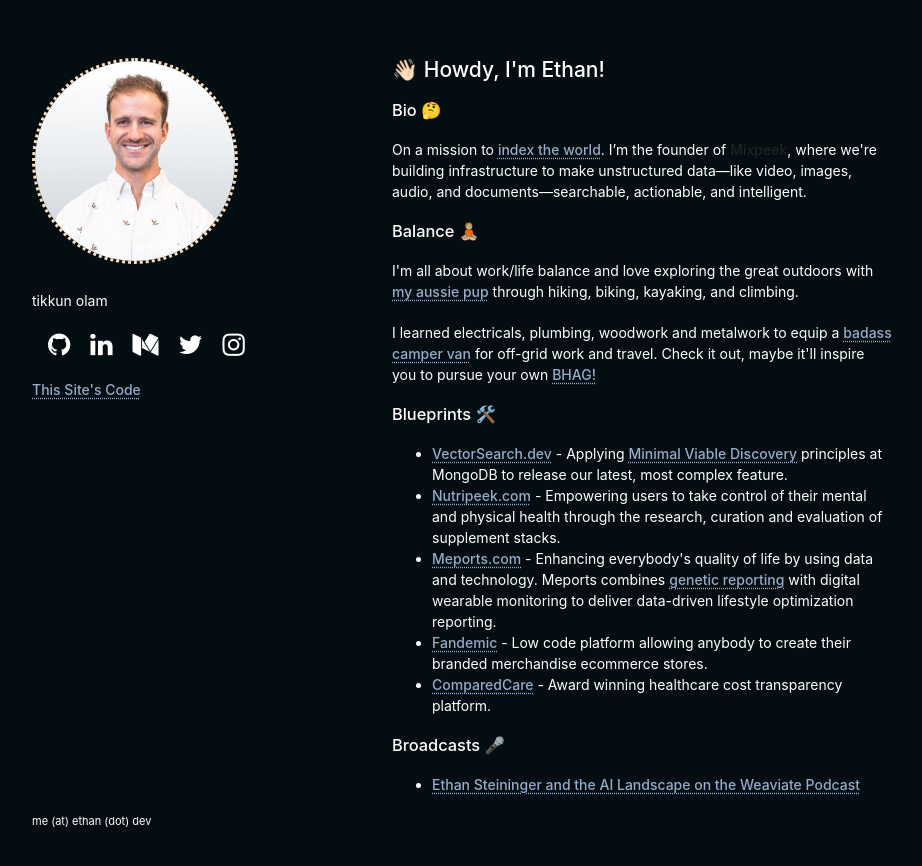
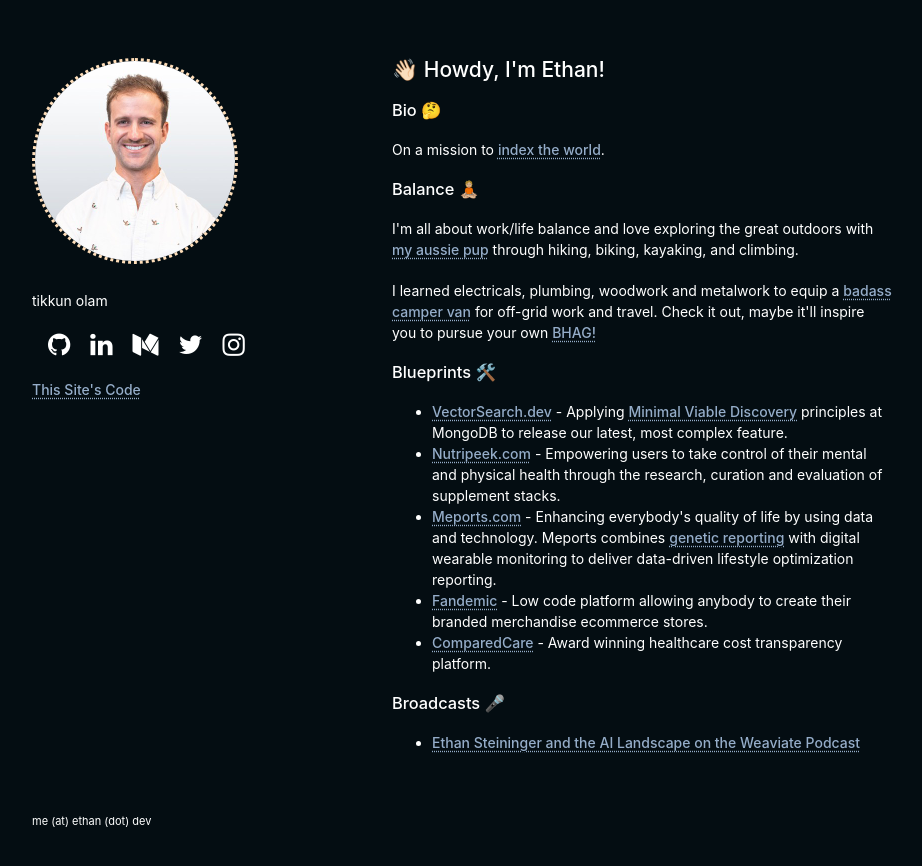
Before and after one commit to esteininger/minimal-website, a Jekyll site: the page index.html, which Jekyll copies as it is, in a window 1280 px wide. Shown: the top 866 px of the page, without its empty margins (178-1100 px from the left). Built offline with Jekyll 4.4.1, drawn with Linux system fonts in a browser that asks for light colours.

Commit message:
Update index.html

```diff
--- a/index.html
+++ b/index.html
@@ -68,7 +68,7 @@
       <h3>Bio 🤔</h3>
 
       <p>
-        On a mission to <a href="https://mixpeek.com">index the world</a>. I’m the founder of <strong>Mixpeek</strong>, where we're building infrastructure to make unstructured data—like video, images, audio, and documents—searchable, actionable, and intelligent.
+        On a mission to <a href="https://mixpeek.com">index the world</a>.
       </p>
 
       <h3>Balance 🧘🏼</h3>
```
